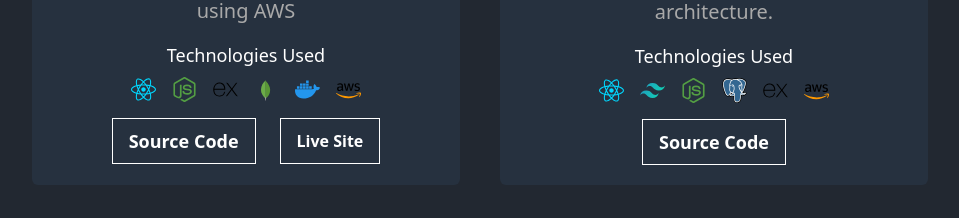
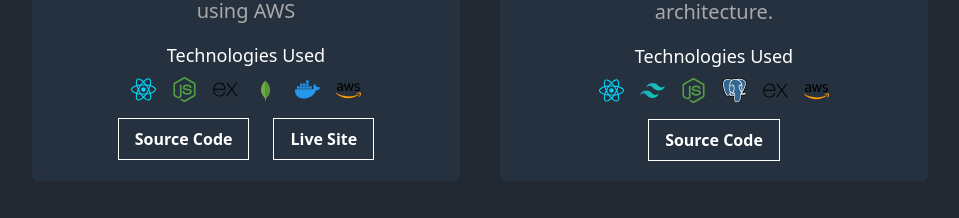
Before and after one commit to MichaelAlex03/PersonalSite, a React (Vite) app: page / in a window 1280 px wide. Shown: the part 2460-2678 px from the top of the page, without its empty margins (160-1119 px from the left). Built offline with nearby package versions, Linux system fonts and the light colour scheme; grey boxes are pictures that could not be loaded.

Commit message:
changed font size of source code button and added framer motion

```diff
--- a/package.json
+++ b/package.json
@@ -20,6 +20,7 @@
     "@fortawesome/free-solid-svg-icons": "^6.7.2",
     "@fortawesome/react-fontawesome": "^0.2.2",
     "boxicons": "^2.1.4",
+    "framer-motion": "^12.4.3",
     "react": "^18.3.1",
     "react-checkmark": "^2.1.1",
     "react-dom": "^18.3.1",
--- a/src/components/projects/ProjectCard.tsx
+++ b/src/components/projects/ProjectCard.tsx
@@ -30,7 +30,7 @@ const ProjectCard = ({ name, image, description, link, technologies, gitHub}: Ca
 
                 <div className='flex flex-row gap-6 mt-4'>
                     <button className=' text-sm md:text-base border border-white text-white font-semibold hover:text-black hover:bg-[#55E5A4] py-2 px-4 transition duration-300 ease-in-out transform'>
-                        <a href={gitHub} target="_blank" className='text-base xl:text-lg'>Source Code</a>
+                        <a href={gitHub} target="_blank">Source Code</a>
                     </button>
                     {link ? <button className='text-sm md:text-base border border-white text-white font-semibold hover:text-black hover:bg-[#55E5A4] py-2 px-4 transition duration-300 ease-in-out transform'><a href={link} target='_blank'>Live Site</a></button> : null}
                 </div>
```
Also changed, not shown: 1 other file (tests, documents, lock files or other folders).
